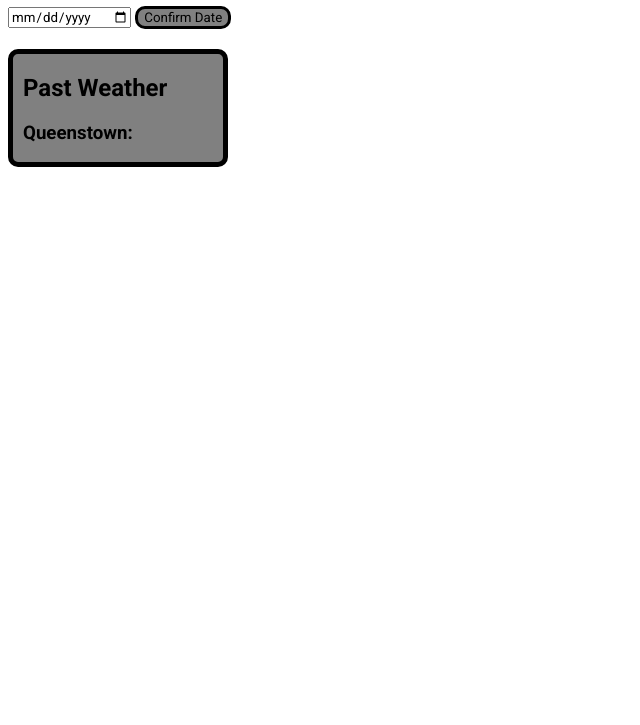
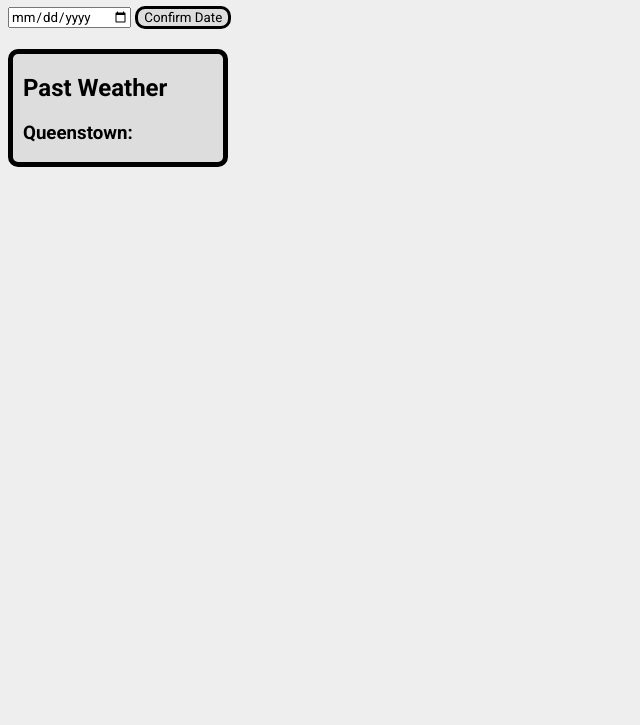
Before and after one commit to 21jmclean/7dit-processes-assesment, a plain HTML site: page processes_assesment/index.html in a window 1280 px wide. Shown: the part 75-800 px from the top of the page, without its empty margins (0-640 px from the left). Drawn offline with Linux system fonts and the light colour scheme.

Commit message:
Lighter colour scheme.

```diff
--- a/processes_assesment/style.css
+++ b/processes_assesment/style.css
@@ -1,11 +1,15 @@
 * {
     font-family: "Roboto", sans-serif;
+}
+
+body {
+    background-color: #EEEEEE;
 }
 
 .Card {
     margin-top: 20px;
     padding-left: 10px;
-    background-color: gray;
+    background-color: #DDDDDD;
     width: 200px;
     border: solid, ;
     border-width:5px;
@@ -16,7 +20,8 @@
 button {
     border: solid;
     border-radius: 10px;
-    background-color: gray;
+    background-color: #DDDDDD;
+;
 }
 
 button:hover {
```
